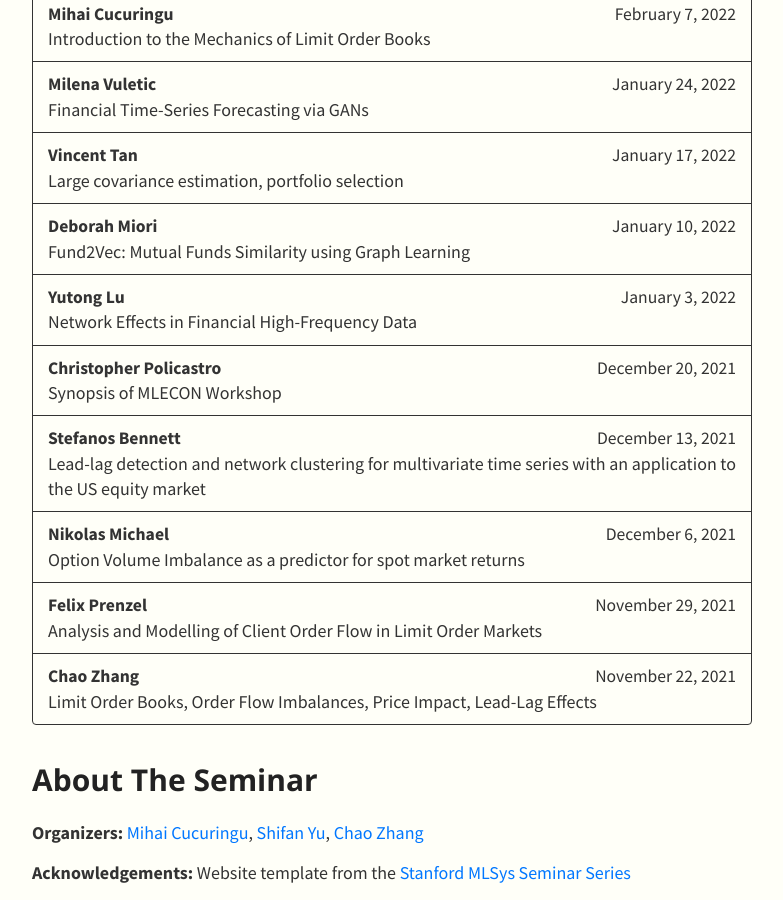
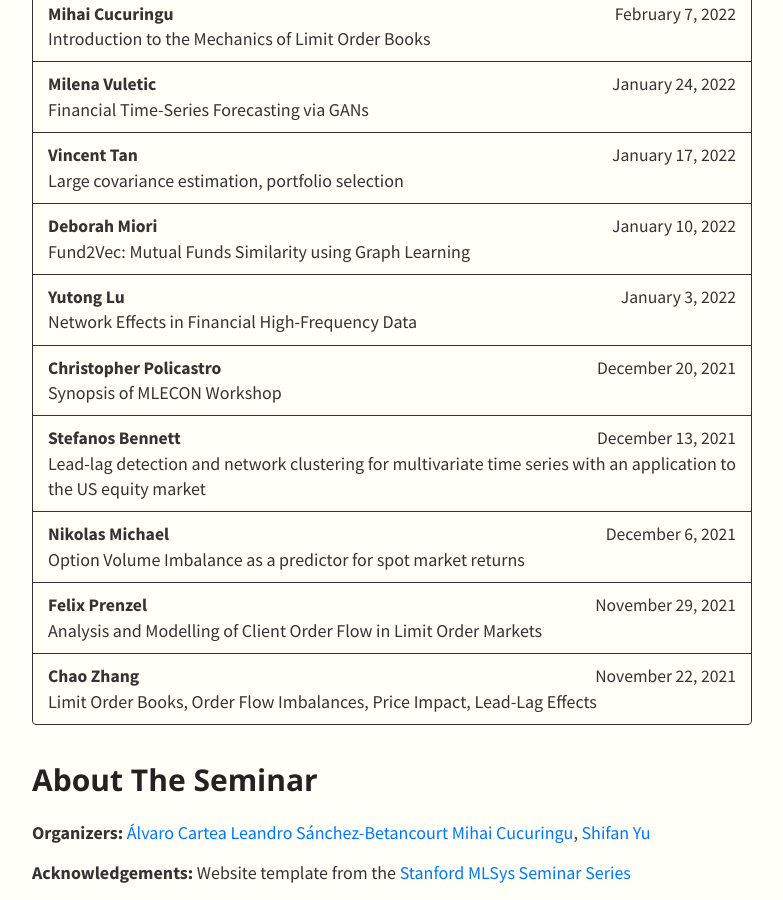
Before and after one commit to SML-Fin/SML-Fin.github.io, a Jekyll site: the page built from index.md, in a window 1280 px wide and 900 px high, scrolled down 8209 px. Shown: the whole window, without its empty margins (248-1031 px from the left). Built offline with Jekyll 4.4.1, drawn with Linux system fonts in a browser that asks for light colours; nearby versions of some CDN libraries; our own code applies the rules of GitHub Pages for plain Markdown files.

Commit message:
Update index.md

```diff
--- a/index.md
+++ b/index.md
@@ -53,6 +53,6 @@ The seminar series covers a wide range of topics at the intersection of statisti
 
 # About The Seminar
 
-**Organizers:** [Mihai Cucuringu](https://www.stats.ox.ac.uk/~cucuring/), [Shifan Yu](https://www.shifanyu.com/), [Chao Zhang](https://sites.google.com/view/chaozhang94/)
+**Organizers:** [Álvaro Cartea](https://sites.google.com/site/alvarocartea/home) [Leandro Sánchez-Betancourt](https://leandro-sbetancourt.github.io) [Mihai Cucuringu](https://www.stats.ox.ac.uk/~cucuring/), [Shifan Yu](https://www.shifanyu.com/)
 
 **Acknowledgements:**  Website template from the [Stanford MLSys Seminar Series](https://mlsys.stanford.edu)
```
